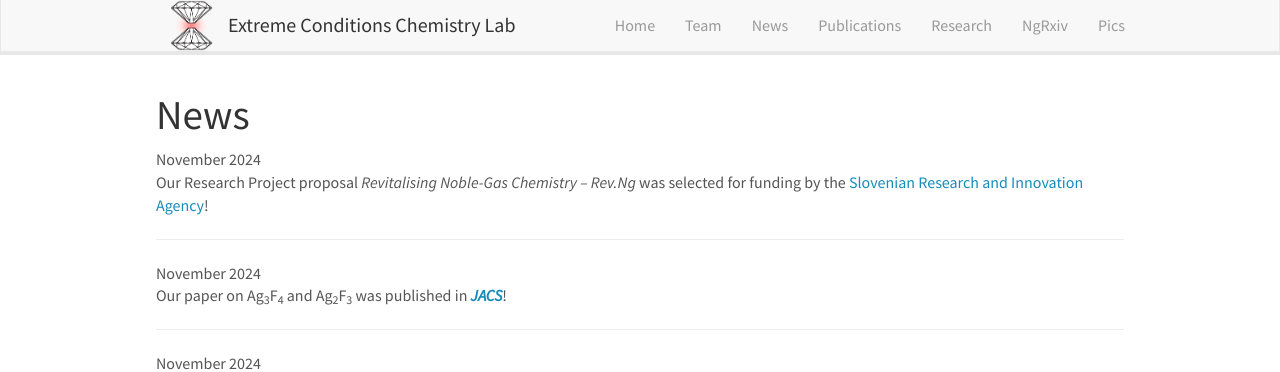
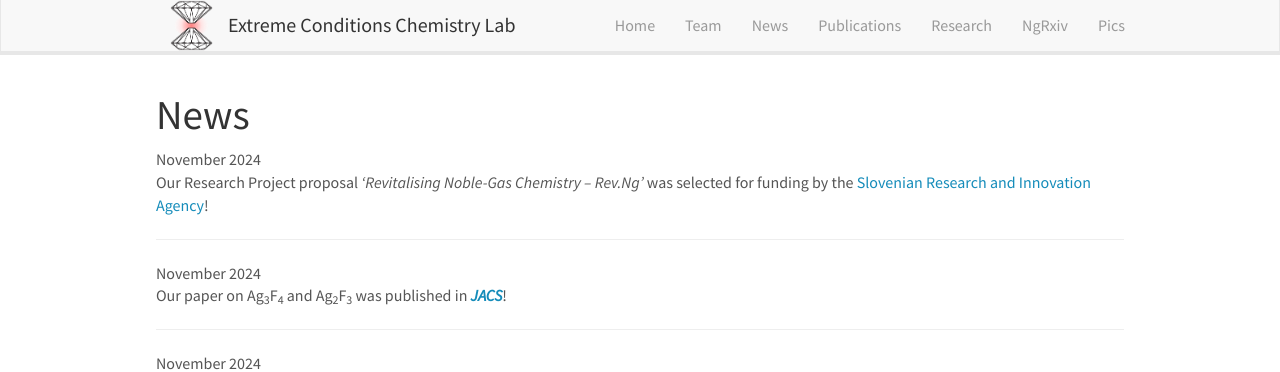
Before and after one commit to eccl-jsi/eccl-jsi.github.io, a Jekyll site: the page built from _pages/allnews.md, in a window 1280 px wide and 900 px high. Shown: the top 372 px of the window. Built offline with Jekyll 4.4.1, drawn with Linux system fonts in a browser that asks for light colours; nearby versions of some CDN libraries.

Commit message:
Update news.yml

```diff
--- a/_data/news.yml
+++ b/_data/news.yml
@@ -1,5 +1,5 @@
 - date: November 2024
-  headline: "Our Research Project proposal <i>Revitalising Noble-Gas Chemistry – Rev.Ng</i> was selected for funding by the <a href='http://www.aris-rs.si/sl/progproj/rproj/rezultati/24/rezult-razp-rp-2024.asp'>Slovenian Research and Innovation Agency</a>!"
+  headline: "Our Research Project proposal <i>'Revitalising Noble-Gas Chemistry – Rev.Ng'</i> was selected for funding by the <a href='http://www.aris-rs.si/sl/progproj/rproj/rezultati/24/rezult-razp-rp-2024.asp'>Slovenian Research and Innovation Agency</a>!"
 
 - date: November 2024
   headline: "Our paper on Ag<sub>3</sub>F<sub>4</sub> and Ag<sub>2</sub>F<sub>3</sub> was published in <a href='https://pubs.acs.org/doi/10.1021/jacs.4c11772'><i><b>JACS</b></i></a>!"
```
